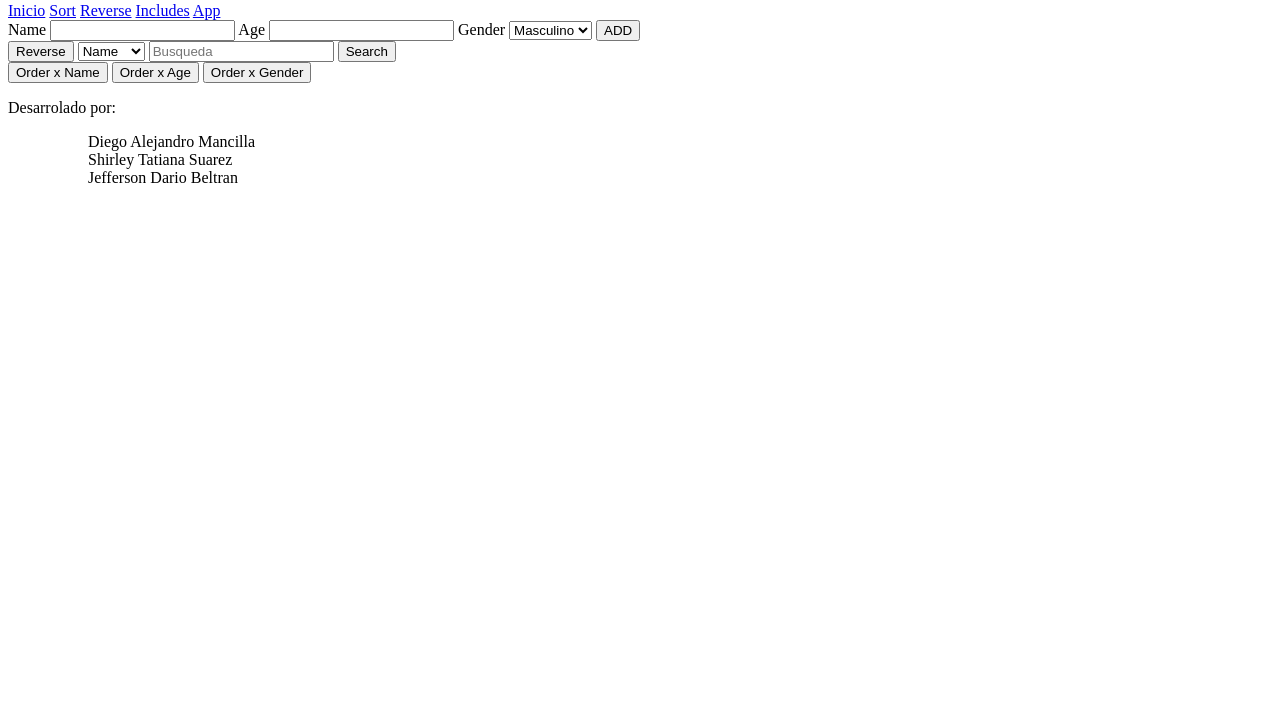
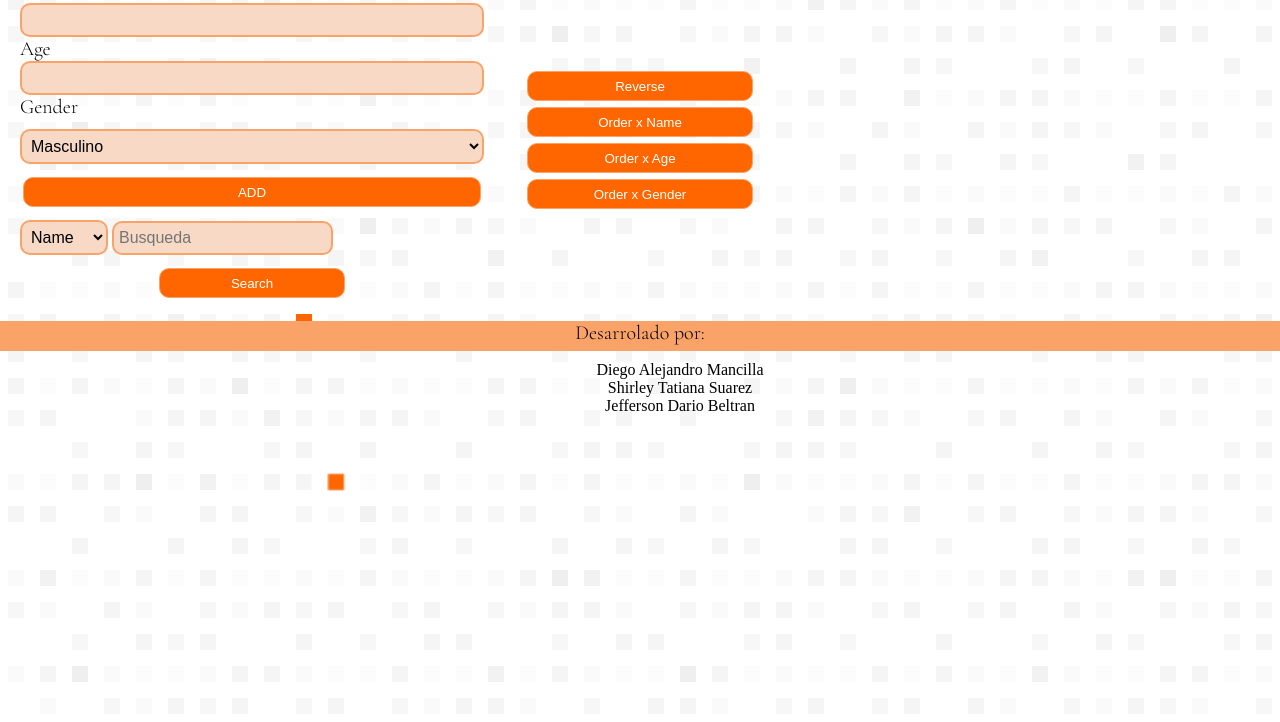
Before and after one commit to AlejandroMancilla/Arrays_Exercise, a plain HTML site: page app.html in a window 1280 px wide. Shown: the part 78-800 px from the top of the page. Drawn offline with nearby package versions, Linux system fonts and the light colour scheme.

Commit message:
Avance Estilos

```diff
--- a/app.html
+++ b/app.html
@@ -4,6 +4,7 @@
     <meta charset="UTF-8">
     <meta name="viewport" content="width=device-width, initial-scale=1.0">
     <title>Arrays Methods - App</title>
+    <link rel="stylesheet" href="styles.css">
 </head>
 <body>
     <header>
@@ -17,7 +18,9 @@
         </div>
     </header>
 
-    <main>
+    <div id="Contenido">
+        <section id="Ingreso">
+            <div id="Datos">
                 <label for="nombre">Name</label>
                 <input type="text" name="nombre" id="name">
                 <label for="edad">Age</label>
@@ -29,37 +32,38 @@
                     <option value="O">Otro</option>
                 </select>
                 <button id="add">ADD</button>
+            </div>
 
-    <section>
+
             <div id="list">
 
             </div>
-
-        <button id="reverse">Reverse</button>
+            <div style="flex-direction: row;">
                 <select name="opciones" id="clave">
                     <option value="Name">Name</option>
                     <option value="">Age</option>
                     <option value="">Gender</option>
                 </select>
                 <input type="text" placeholder="Busqueda" id="busqueda">
-        <button id="buscar">Search</button>
+            </div>
+            <div style="display: flex; justify-content: center;">
+                <button id="buscar" style="width: 40%;">Search</button>
+            </div>
         </section>
 
-    <section>
+
+        <section id="Botones">
+            <button id="reverse">Reverse</button>
             <button id="order-name">Order x Name</button>
             <button id="order-age">Order x Age</button>
             <button id="order-gender">Order x Gender</button>
 
+        </section>
+
         <div id="order-list">
 
         </div>
-
-    </section>
-
-
-    </main>
-
-
+    </div>
 
     <footer>
         <p>Desarrolado por:
--- a/app.js
+++ b/app.js
@@ -11,6 +11,7 @@ const btnOrdAge= document.getElementById('order-age');
 const btnOrdGender= document.getElementById('order-gender');
 const Lista = document.getElementById('list');
 const OrdLista = document.getElementById('order-list');
+const Title = document.createElement('h3');
 
 let personas = [];
 let OrdPersonas = [];
@@ -56,6 +57,7 @@ btnOrdName.addEventListener('click',function(){
     });
     console.table(personas);
     console.table(OrdPersonas);
+    Title.innerHTML = 'Lista Ordenada por Nombre';
     Actualizar(2);
 });
 
@@ -72,6 +74,7 @@ btnOrdGender.addEventListener('click',function(){
     });
     console.table(personas);
     console.table(OrdPersonas);
+    Title.innerHTML = 'Lista Ordenada por Genero';
     Actualizar(2);
 });
 
@@ -88,9 +91,9 @@ btnOrdAge.addEventListener('click',function(){
     });
     console.table(personas);
     console.table(OrdPersonas);
+    Title.innerHTML = 'Lista Ordenada por Edad';
     Actualizar(2);
 });
-
 
 
 function Actualizar(Lst){
@@ -117,8 +120,10 @@ function Actualizar(Lst){
 
     if(Lst == 1){   //Actualizar Lista No Ordenada
         //Crear Celdas con Array Personas
+        var Cont = 0
         personas.forEach(function(x) {
             var Fila = document.createElement('tr');
+            Fila.id = 'F'+Cont
 
             var CeldaName = document.createElement('td');
             var TxtCelda = document.createTextNode(x.Name);
@@ -135,6 +140,7 @@ function Actualizar(Lst){
 
 
             TblBody.appendChild(Fila);
+            Cont++;
         });
         Tabla.appendChild(TblBody);
         Tabla.setAttribute('border', '2');
@@ -164,6 +170,7 @@ function Actualizar(Lst){
         Tabla.appendChild(TblBody);
         Tabla.setAttribute('border', '2');
         OrdLista.innerHTML = '';
+        OrdLista.appendChild(Title);
         OrdLista.appendChild(Tabla);
         sessionStorage.setItem('OrdPersonas',JSON.stringify(OrdPersonas));
     };
--- a/styles.css
+++ b/styles.css
@@ -20,13 +20,11 @@ header{
     background-color: #ff6600;
 }
 
-
 h1,h2{
     margin: 0;
     padding: 0;
     font-family: 'Cormorant Garamond', serif;
-    font-size: 50px;
-
+    font-size: 30px;
 
 }
 
@@ -34,10 +32,8 @@ p,a,label{
     margin: 0;
     padding: 0;
     font-family: 'Cormorant Garamond', serif;
-    font-size: 35px;
+    font-size: 20px;
 }
-
-
 
 footer{
 
@@ -48,3 +44,74 @@ footer{
     height: 30px;
     width: 100%;
 }
+
+#Contenido {
+    display: flex;
+    flex-direction: row;
+}
+
+#Ingreso {
+    width: 40%;
+    margin: 20px;
+}
+
+#Botones {
+    width: 20%;
+    display: flex;
+    flex-direction: column;
+    margin: 20px;
+    justify-content: center;
+}
+
+#order-list {
+    width: 40%;
+    margin: 20px;
+}
+
+#Datos {
+    display: flex;
+    flex-direction: column;
+}
+
+button {
+    border: 1px solid #faa368;
+    height: 30px;
+    border-radius: 10px;
+    margin: 3px;
+    box-sizing: border-box;
+    background-color: #ff6600;
+    transition: 8ms all;
+    color: #ffffff;
+
+}
+
+button:hover {
+    background-color: #f0b68f;
+    border: none;
+    transform: scale(1.1);
+}
+
+input{
+    height: 20px;
+    border: 2px solid #faa368;
+    border-radius: 10px;
+    background-color: #f7d9c5;
+    color: #000000;
+    padding: 5px;
+    font-size: medium;
+}
+
+select {
+    margin: 10px 0;
+    height: 35px;
+    border: 2px solid #faa368;
+    border-radius: 10px;
+    background-color: #f7d9c5;
+    color: #000000;
+    padding: 5px;
+    font-size: medium;
+}
+
+table {
+    width: 100%;
+}
```
Lines whose indentation alone changed are shown as unchanged.
